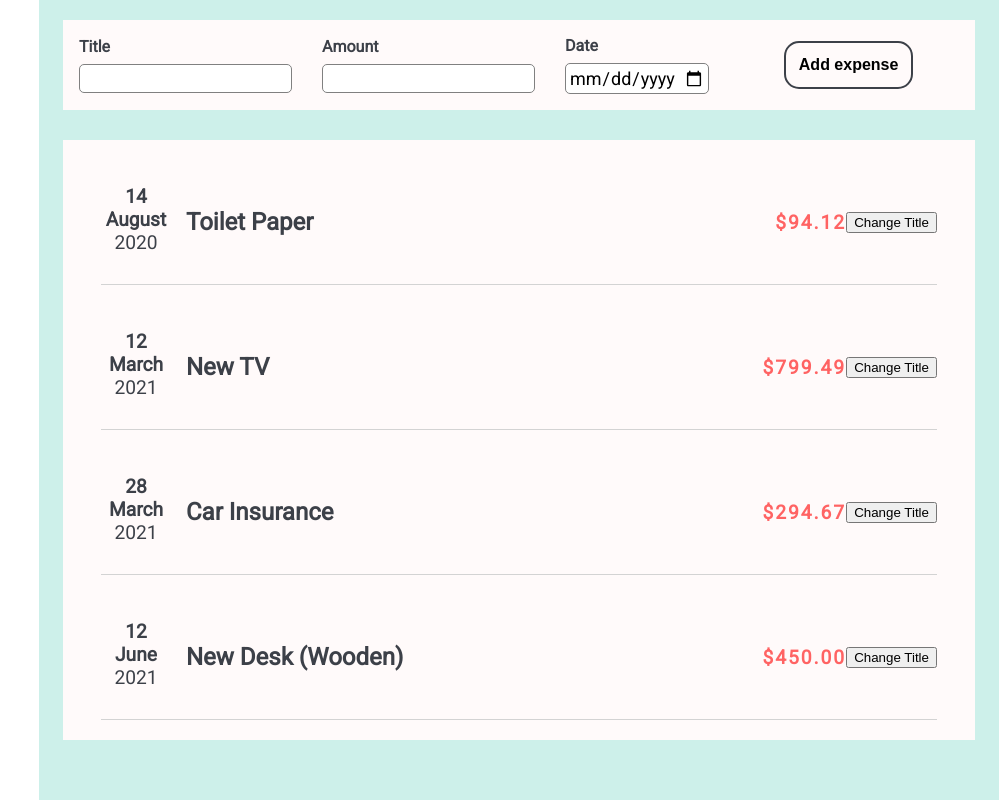
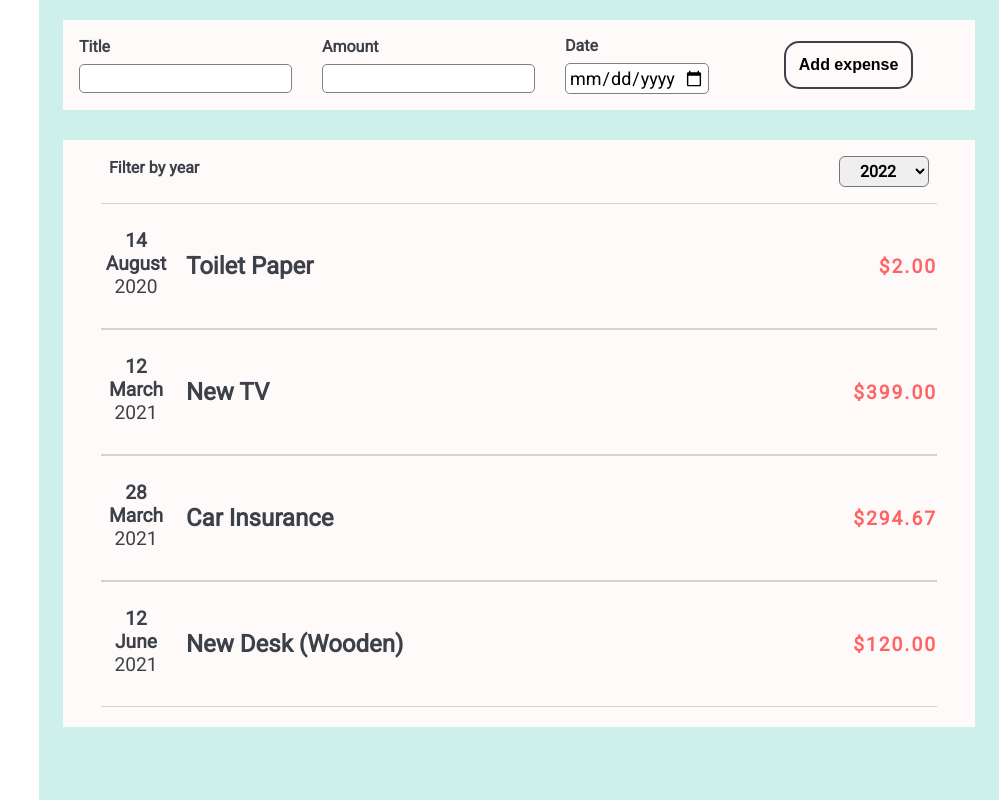
Before and after one commit to kocynko/expenses, a React (Create React App) app: page / in a window 1280 px wide. Shown: the whole page, without its empty margins (281-1280 px from the left). Built offline with nearby package versions, Linux system fonts and the light colour scheme.

Commit message:
filter controller

```diff
--- a/src/App.js
+++ b/src/App.js
@@ -6,10 +6,10 @@ function App() {
     {
       id: 'e1',
       title: 'Toilet Paper',
-      amount: 94.12,
+      amount: 2,
       date: new Date(2020, 7, 14),
     },
-    { id: 'e2', title: 'New TV', amount: 799.49, date: new Date(2021, 2, 12) },
+    { id: 'e2', title: 'New TV', amount: 399, date: new Date(2021, 2, 12) },
     {
       id: 'e3',
       title: 'Car Insurance',
@@ -19,15 +19,21 @@ function App() {
     {
       id: 'e4',
       title: 'New Desk (Wooden)',
-      amount: 450,
+      amount: 120,
       date: new Date(2021, 5, 12),
     },
   ];
+
+  const addExpenseHandler = (expense) => {
+    console.log('in app js');
+    console.log(expense);
+  };
+
   return (
     <div className="view_transactions">
       <div className="navbar"></div>
       <div className="transactions">
-        <NewExpense />
+        <NewExpense onAddExpense={addExpenseHandler} />
         <Expenses expenses={expenses}></Expenses>
       </div>
     </div>
--- /dev/null
+++ b/src/components/Expenses/ExpenseFilter.css
@@ -0,0 +1,23 @@
+.expenses-filter {
+  padding: 0 0.5rem;
+}
+
+.expenses-filter__control {
+  display: flex;
+  width: 100%;
+  align-items: center;
+  justify-content: space-between;
+  margin: 1rem 0;
+}
+
+.expenses-filter label {
+  font-weight: bold;
+  margin-bottom: 0.5rem;
+}
+
+.expenses-filter select {
+  font: inherit;
+  padding: 0.25rem 1rem;
+  font-weight: bold;
+  border-radius: 6px;
+}
--- /dev/null
+++ b/src/components/Expenses/ExpenseFilter.js
@@ -0,0 +1,23 @@
+import './ExpenseFilter.css';
+import Card from '../UI/Card';
+const ExpenseFilter = (props) => {
+  const dropDownHandler = (event) => {
+    props.onFilter(event.target.value);
+  };
+  const selectedFilterYear = props.filterYear;
+  return (
+    <Card className="expenses-filter">
+      <div className="expenses-filter__control">
+        <label>Filter by year</label>
+        <select onChange={dropDownHandler} value={selectedFilterYear}>
+          <option>2019</option>
+          <option>2020</option>
+          <option>2021</option>
+          <option>2022</option>
+        </select>
+      </div>
+    </Card>
+  );
+};
+
+export default ExpenseFilter;
--- a/src/components/Expenses/ExpenseItem.css
+++ b/src/components/Expenses/ExpenseItem.css
@@ -3,6 +3,7 @@
   align-items: center;
   justify-content: space-between;
   border-bottom: 1px solid lightgrey;
+  border-top: 1px solid lightgrey;
 }
 
 .expense-item__description {
--- a/src/components/Expenses/ExpenseItem.js
+++ b/src/components/Expenses/ExpenseItem.js
@@ -1,29 +1,15 @@
 import ExpenseDate from './ExpenseDate';
 import Card from '../UI/Card';
 import './ExpenseItem.css';
-import { useState } from 'react';
 
 function ExpenseItem(props) {
-  const [counter, setCounter] = useState(1);
-  const [title, setTitle] = useState(props.title);
-  const [date, setDate] = useState(props.date);
-  const [amount, setAmount] = useState(props.amount);
-
-  const clickHandler = () => {
-    setAmount(20 * counter);
-    setDate(new Date());
-    setTitle(`Updated for ${counter} times`);
-    setCounter(counter + 1);
-  };
-
   return (
     <Card className="expense-item">
-      <ExpenseDate date={date} />
+      <ExpenseDate date={props.date} />
       <div className="expense-item__description">
-        <h2>{title}</h2>
-        <div className="expense-item__price">${amount.toFixed(2)}</div>
+        <h2>{props.title}</h2>
+        <div className="expense-item__price">${props.amount.toFixed(2)}</div>
       </div>
-      <button onClick={clickHandler}>Change Title</button>
     </Card>
   );
 }
--- a/src/components/Expenses/Expenses.js
+++ b/src/components/Expenses/Expenses.js
@@ -1,10 +1,21 @@
-import ExpenseItem from "./ExpenseItem";
-import Card from "../UI/Card";
-import "./Expenses.css";
+import ExpenseItem from './ExpenseItem';
+import Card from '../UI/Card';
+import './Expenses.css';
+import ExpenseFilter from './ExpenseFilter';
+import { useState } from 'react';
 
 function Expenses(props) {
+  const [filterYear, setFilterYear] = useState('2022');
+
+  const onFilterHandler = (selectedYear) => {
+    setFilterYear(selectedYear);
+    console.log(filterYear);
+  };
   return (
     <Card className="expenses">
+      <div>
+        <ExpenseFilter onFilter={onFilterHandler} filterYear={filterYear} />
+      </div>
       <ExpenseItem
         date={props.expenses[0].date}
         title={props.expenses[0].title}
--- a/src/components/NewExpense/ExpenseForm.js
+++ b/src/components/NewExpense/ExpenseForm.js
@@ -2,7 +2,7 @@ import React, { useState } from 'react';
 
 import './ExpenseForm.css';
 
-const ExpenseForm = () => {
+const ExpenseForm = (props) => {
   const [userInput, setUserInput] = useState({
     titleInput: '',
     amountInput: '',
@@ -27,12 +27,14 @@ const ExpenseForm = () => {
 
   const submitHandler = (event) => {
     event.preventDefault();
+
     const enteredData = {
       title: userInput.titleInput,
       amount: userInput.amountInput,
       date: new Date(userInput.dateInput),
     };
-    console.log(enteredData);
+    props.onSaveExpenseData(enteredData);
+
     setUserInput({
       titleInput: '',
       amountInput: '',
--- a/src/components/NewExpense/NewExpense.css
+++ b/src/components/NewExpense/NewExpense.css
@@ -1,6 +1,7 @@
 .new-expense {
   padding: 1rem 1rem;
   width: 95%;
+  margin-top: 20px;
 }
 
 .new-expense button {
--- a/src/components/NewExpense/NewExpense.js
+++ b/src/components/NewExpense/NewExpense.js
@@ -3,10 +3,17 @@ import ExpenseForm from './ExpenseForm';
 import './NewExpense.css';
 import Card from '../UI/Card';
 
-const NewExpense = () => {
+const NewExpense = (props) => {
+  const saveExpenseDataHandler = (eneteredExpenseData) => {
+    const expenseData = {
+      ...eneteredExpenseData,
+      id: Math.random().toString(),
+    };
+    props.onAddExpense(expenseData);
+  };
   return (
     <Card className="new-expense">
-      <ExpenseForm />
+      <ExpenseForm onSaveExpenseData={saveExpenseDataHandler} />
     </Card>
   );
 };
--- a/src/components/UI/Card.css
+++ b/src/components/UI/Card.css
@@ -1,6 +1,6 @@
 .card {
   background-color: #fffafa;
   color: #3c4048;
-  margin: 20px auto 0 auto;
+  margin: 0 auto;
   width: 95%;
 }
```
